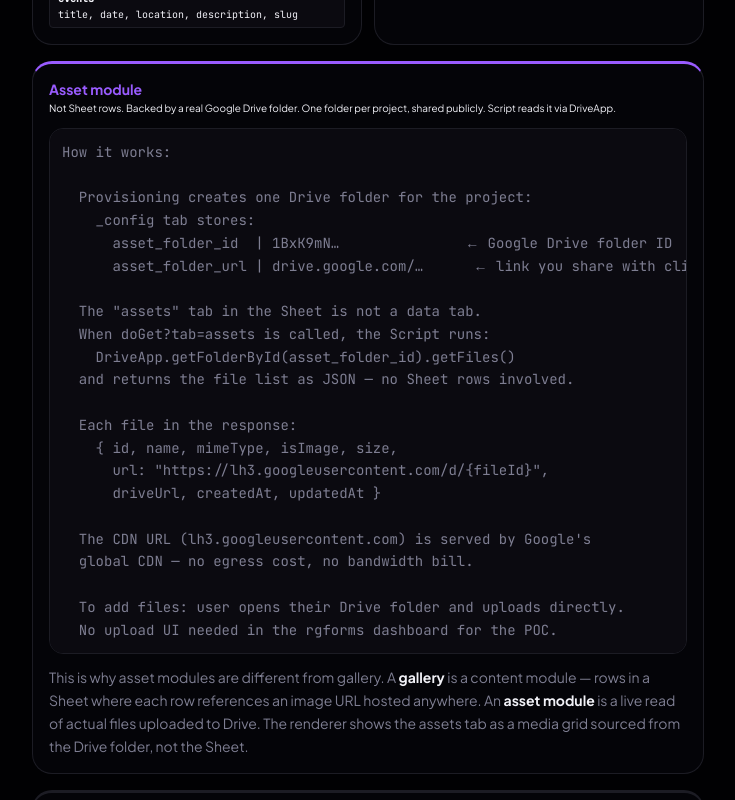
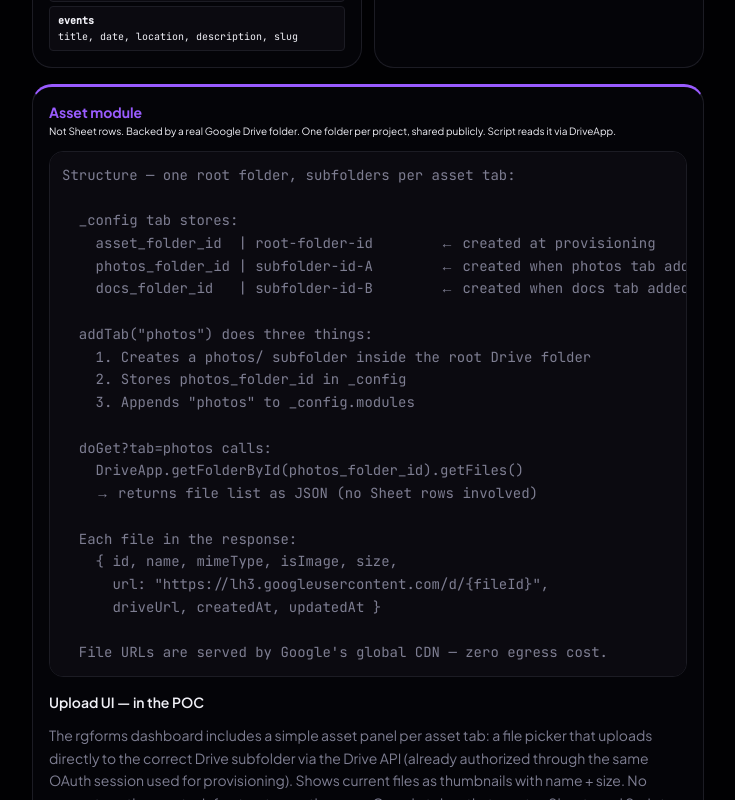
Before and after one commit to yehudasmilowitz/rgforms, a Next.js app: page /business/v3 in a window 1280 px wide. Shown: the part 1600-2400 px from the top of the page, without its empty margins (272-1007 px from the left). Built offline with nearby package versions, Linux system fonts and the light colour scheme.

Commit message:
v3 plan: asset subfolders per tab, upload UI in POC
Co-Authored-By: Claude Sonnet 4.6 <noreply@anthropic.com>

```diff
--- a/components/SimplePlan.tsx
+++ b/components/SimplePlan.tsx
@@ -154,9 +154,10 @@ export default function SimplePlan() {
     tab: services      ← title, description, price
     tab: testimonials  ← name, quote, rating
     tab: gallery       ← image_url, caption, category (Sheet rows)
-    tab: assets        ← Script reads Drive folder, not Sheet rows
+    tab: photos        ← reads photos/ subfolder in Drive
+    tab: docs          ← reads docs/ subfolder in Drive
     tab: contact_form  ← submissions append here
-  1 Sheet, 1 Script, 1 Drive folder, 1 URL`}
+  1 Sheet, 1 Script, 1 Drive root folder, 1 URL`}
             </Code>
           </div>
         </div>
@@ -232,34 +233,42 @@ export default function SimplePlan() {
               Not Sheet rows. Backed by a real Google Drive folder. One folder per project, shared publicly. Script reads it via DriveApp.
             </p>
           </div>
-          <Code>{`How it works:
+          <Code>{`Structure — one root folder, subfolders per asset tab:
 
-  Provisioning creates one Drive folder for the project:
-    _config tab stores:
-      asset_folder_id  | 1BxK9mN…               ← Google Drive folder ID
-      asset_folder_url | drive.google.com/…      ← link you share with client
+  _config tab stores:
+    asset_folder_id  | root-folder-id        ← created at provisioning
+    photos_folder_id | subfolder-id-A        ← created when photos tab added
+    docs_folder_id   | subfolder-id-B        ← created when docs tab added
 
-  The "assets" tab in the Sheet is not a data tab.
-  When doGet?tab=assets is called, the Script runs:
-    DriveApp.getFolderById(asset_folder_id).getFiles()
-  and returns the file list as JSON — no Sheet rows involved.
+  addTab("photos") does three things:
+    1. Creates a photos/ subfolder inside the root Drive folder
+    2. Stores photos_folder_id in _config
+    3. Appends "photos" to _config.modules
+
+  doGet?tab=photos calls:
+    DriveApp.getFolderById(photos_folder_id).getFiles()
+    → returns file list as JSON (no Sheet rows involved)
 
   Each file in the response:
     { id, name, mimeType, isImage, size,
       url: "https://lh3.googleusercontent.com/d/{fileId}",
       driveUrl, createdAt, updatedAt }
 
-  The CDN URL (lh3.googleusercontent.com) is served by Google's
-  global CDN — no egress cost, no bandwidth bill.
-
-  To add files: user opens their Drive folder and uploads directly.
-  No upload UI needed in the rgforms dashboard for the POC.`}
+  File URLs are served by Google's global CDN — zero egress cost.`}
           </Code>
+          <p className="text-xs font-semibold mt-1" style={{ color: 'var(--color-text)' }}>Upload UI — in the POC</p>
           <p className="text-xs leading-relaxed" style={{ color: 'var(--color-muted)' }}>
-            This is why asset modules are different from gallery. A <strong style={{ color: 'var(--color-text)' }}>gallery</strong> is a
-            content module — rows in a Sheet where each row references an image URL hosted anywhere.
-            An <strong style={{ color: 'var(--color-text)' }}>asset module</strong> is a live read of actual files uploaded to Drive.
-            The renderer shows the assets tab as a media grid sourced from the Drive folder, not the Sheet.
+            The rgforms dashboard includes a simple asset panel per asset tab: a file picker that uploads
+            directly to the correct Drive subfolder via the Drive API (already authorized through the same
+            OAuth session used for provisioning). Shows current files as thumbnails with name + size.
+            No separate auth, no extra infrastructure — the same Google token that creates Sheets and Scripts
+            can write to Drive.
+          </p>
+          <p className="text-xs leading-relaxed mt-1" style={{ color: 'var(--color-muted)' }}>
+            A <strong style={{ color: 'var(--color-text)' }}>gallery</strong> tab is a content module — Sheet rows where each row
+            references an image URL hosted anywhere (the image itself lives elsewhere).
+            An <strong style={{ color: 'var(--color-text)' }}>asset tab</strong> is actual file storage — files live in Drive,
+            the Script reads the folder live, the renderer shows whatever is there.
           </p>
         </div>
 
@@ -272,7 +281,7 @@ export default function SimplePlan() {
           </div>
           <div className="rounded px-2 py-1.5" style={{ background: 'var(--color-surface-2)', border: '1px solid var(--color-border)' }}>
             <p className="text-[10px] leading-snug font-mono" style={{ color: 'var(--color-subtle)' }}>
-              site_name, template, modules (ordered list), asset_folder_id, asset_folder_url, meta_description, og_title, og_image, ga_id
+              site_name, template, modules (ordered list), asset_folder_id, {'{tabName}'}_folder_id (per asset tab), meta_description, og_title, og_image, ga_id
             </p>
           </div>
         </div>
@@ -596,6 +605,10 @@ onEdit(e)
               'JSON-LD — LocalBusiness on home, BlogPosting on blog posts, FAQPage on faq module',
               '6 CSS templates in _config tab, changeable anytime',
               'Template picker in the rgforms dashboard',
+              'Asset module — one root Drive folder per project, subfolders per asset tab (photos/, docs/, etc.)',
+              'addTab() for asset type — creates Drive subfolder + stores folder_id in _config',
+              'Asset upload UI in dashboard — file picker uploads directly to the correct Drive subfolder (same OAuth session)',
+              'Asset tab renders as media grid sourced from Drive folder, not Sheet rows',
               'Any form tab routed through doPost → append row + email notification',
               'onEdit cache invalidation (near-real-time content updates)',
               'Module reorder by editing _config.modules order',
```
